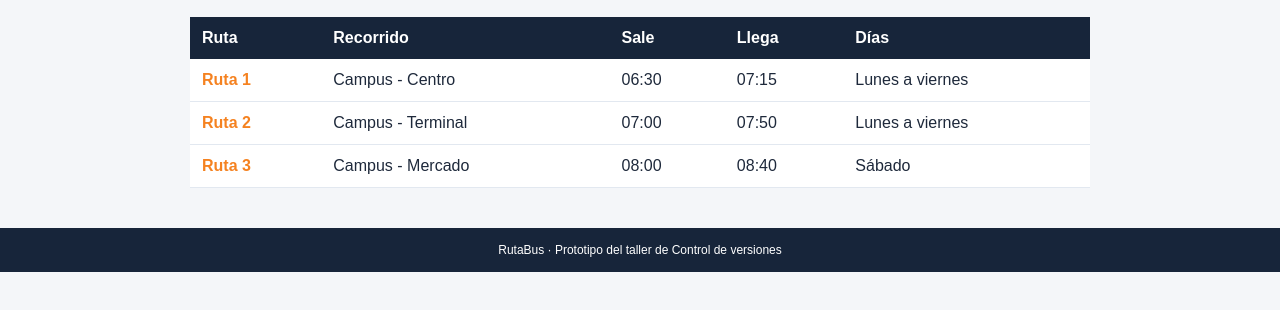
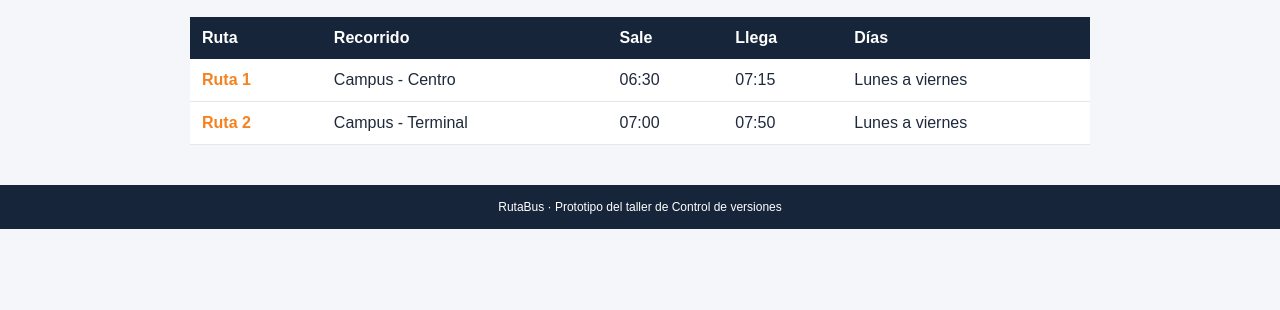
Before and after one commit to Ana-32/rutabus-pinos, a plain HTML site: page index.html in a window 1280 px wide. Shown: the part 168-478 px from the top of the page. Drawn offline with Linux system fonts and the light colour scheme.

Commit message:
Revierte a la versión anterior estable (e5528c3) sin el error de Ruta 3
Removed Ruta 3 from the bus schedule.

```diff
--- a/index.html
+++ b/index.html
@@ -38,7 +38,6 @@
       <tbody>
         <tr><td>Ruta 1</td><td>Campus - Centro</td><td>06:30</td><td>07:15</td><td>Lunes a viernes</td></tr>
         <tr><td>Ruta 2</td><td>Campus - Terminal</td><td>07:00</td><td>07:50</td><td>Lunes a viernes</td></tr>
-        <tr><td>Ruta 3</td><td>Campus - Mercado</td><td>08:00</td><td>08:40</td><td>Sábado</td></tr>
       </tbody>
     </table>
   </main>
```
